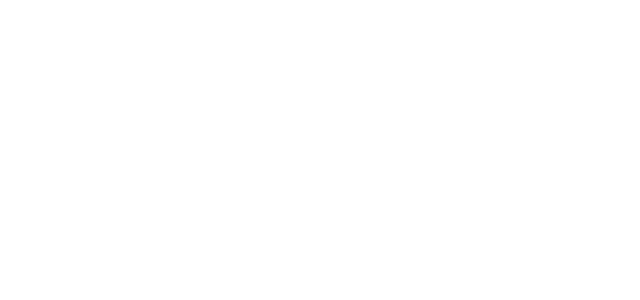
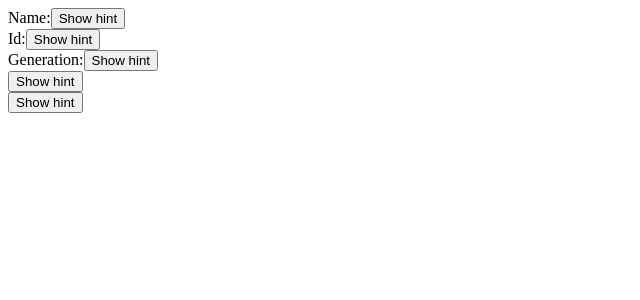
Before and after one commit to davemarong/pokemon_version_3, a React (Create React App) app: page / in a window 1280 px wide. Shown: the top 300 px of the page, without its empty margins (0-640 px from the left). Built offline with nearby package versions, Linux system fonts and the light colour scheme.

Commit message:
Create Hintfield component - halfway

```diff
--- a/src/App.js
+++ b/src/App.js
@@ -1,6 +1,13 @@
-import React from "react";
+import React, { useState } from "react";
+import Header from "./Header";
+import Guessingfield from "./Guessingfield";
+import Hintfield from "./Hintfield";
+import ButtonField from "./Buttonfield";
+import ImageField from "./Imagefield";
 
 export default function App() {
+  const [pokemonState, setPokemonState] = useState();
+
   const pokemonArray = [
     {
       Type: {
@@ -120,5 +127,22 @@ export default function App() {
     },
   ];
 
-  return <div></div>;
+  let number;
+  let selectedPokemon;
+  function choosePokemon() {
+    number = Math.floor(Math.random() * 5) + 1;
+    selectedPokemon = pokemonArray[number];
+    console.log(number);
+    console.log(selectedPokemon);
+  }
+  choosePokemon();
+  return (
+    <div>
+      <Header />
+      <Guessingfield />
+      <Hintfield selectedPokemon={selectedPokemon} />
+      <ButtonField />
+      <ImageField />
+    </div>
+  );
 }
--- /dev/null
+++ b/src/Buttonfield.js
@@ -0,0 +1,5 @@
+import React from "react";
+
+export default function Buttonfield() {
+  return <div></div>;
+}
--- /dev/null
+++ b/src/Guessingfield.js
@@ -0,0 +1,5 @@
+import React from "react";
+
+export default function Guessingfield() {
+  return <div></div>;
+}
--- /dev/null
+++ b/src/Header.js
@@ -0,0 +1,5 @@
+import React from "react";
+
+export default function Header() {
+  return <div></div>;
+}
--- /dev/null
+++ b/src/Hintfield.js
@@ -0,0 +1,57 @@
+import React, { useState } from "react";
+
+export default function Hintfield({ selectedPokemon }) {
+  const [nameState, setNameState] = useState("");
+  const [pokedexState, setPokedexState] = useState("");
+  const [generationState, setGenerationState] = useState("");
+
+  const { Name, Pokedex, Generation } = selectedPokemon;
+  console.log(Name);
+  return (
+    <>
+      <div>
+        <span>Name:</span>
+        <button
+          onClick={() => {
+            setNameState(Name);
+          }}
+        >
+          Show hint
+        </button>
+        <span>{nameState}</span>
+      </div>
+      <div>
+        <span>Id:</span>
+        <button
+          onClick={() => {
+            setPokedexState(Pokedex);
+          }}
+        >
+          Show hint
+        </button>
+        <span>{pokedexState}</span>
+      </div>
+      <div>
+        <span>Generation:</span>
+        <button
+          onClick={() => {
+            setGenerationState(Generation);
+          }}
+        >
+          Show hint
+        </button>
+        <span>{generationState}</span>
+      </div>
+      <div>
+        <span></span>
+        <button>Show hint</button>
+        <span></span>
+      </div>
+      <div>
+        <span></span>
+        <button>Show hint</button>
+        <span></span>
+      </div>
+    </>
+  );
+}
--- /dev/null
+++ b/src/Imagefield.js
@@ -0,0 +1,5 @@
+import React from "react";
+
+export default function Imagefield() {
+  return <div></div>;
+}
```
